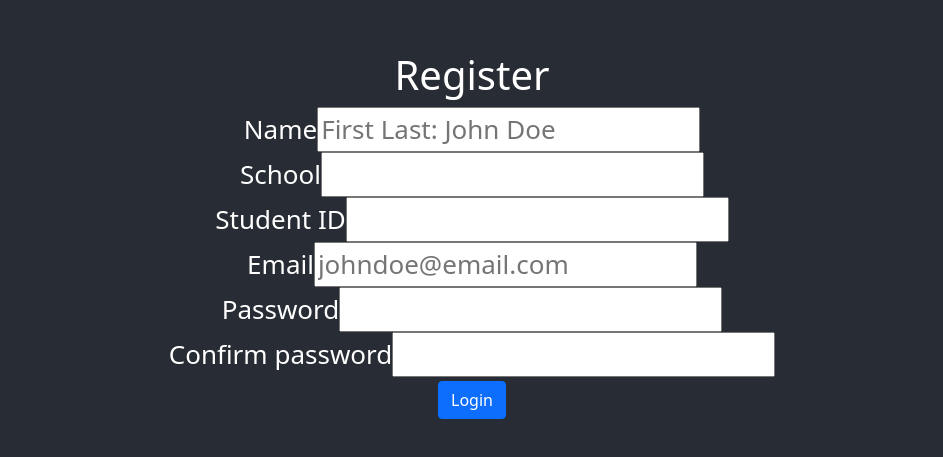
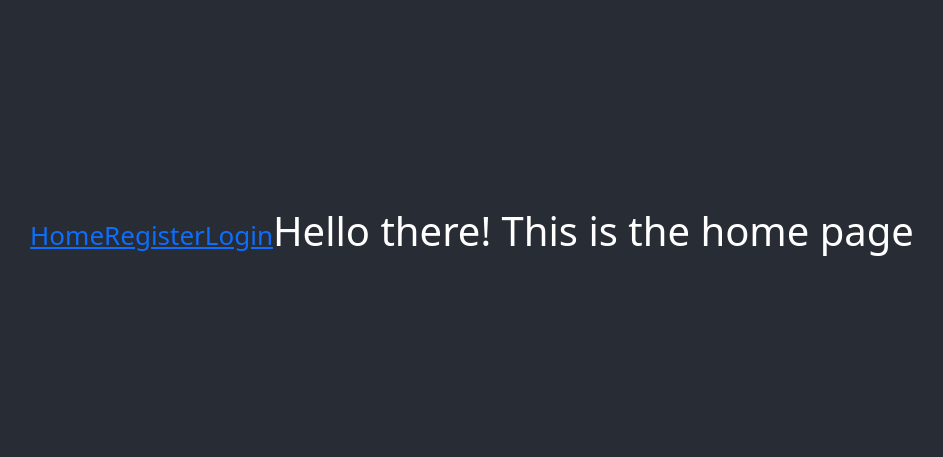
Before and after one commit to trangnguyen3010/Priori-project, a React (Create React App) app in the folder client/: page / in a window 1280 px wide. Shown: the part 165-622 px from the top of the page, without its empty margins (168-1111 px from the left). Built offline with nearby package versions, Linux system fonts and the light colour scheme.

Commit message:
Added routes, fixed up err handling on server side

```diff
--- a/client/package.json
+++ b/client/package.json
@@ -9,6 +9,7 @@
     "bootstrap": "^5.1.3",
     "react": "^17.0.2",
     "react-dom": "^17.0.2",
+    "react-router-dom": "^6.2.1",
     "react-scripts": "5.0.0",
     "web-vitals": "^2.1.4"
   },
--- a/client/src/App.js
+++ b/client/src/App.js
@@ -1,63 +1,22 @@
 import './App.css';
-import "bootstrap/dist/css/bootstrap.min.css"
+import "bootstrap/dist/css/bootstrap.min.css";
 import React, { useState} from "react";
+import { BrowserRouter as Router, Route, Routes} from "react-router-dom";
 
-import LoginForm from "./components/LoginForm";
-import RegistrationForm from "./components/RegistrationForm";
+import Navbar from "./components/Navbar";
 
 function App() {
 
 
+  return (
+    <Router>
+      <div className="App">
+        <header className="App-header">
+        <Navbar/>
+        </header>
+      </div>
+    </Router>
 
-  // function testFn(){
-  //   fetch("/api/test")
-  //   .then(res => res.json())
-  //   .then(data => console.log(data))
-  // }
-  // function sendData(){
-  //   fetch("/api/newData", {
-  //     method: "POST",
-  //     headers: {
-  //       'Accept': 'application/json',
-  //       'Content-Type': 'application/json'
-  //     },
-  //     body: JSON.stringify({testData: "hello", info: "cool string"})
-  //   })
-  //   .then((res) => res.json())
-  //   .then((data) => console.log(data))
-  // }
-
-  function sendRegisterData(obj){
-    fetch("/register", {
-      method: "POST",
-      headers:{
-        "Accept": "application/json",
-        "Content-Type": "application/json"
-      },
-      body: JSON.stringify(obj)
-    })
-    .then((res) => res.json())
-    .then(data => console.log(data))
-  }
-
-
-
-
-  return (
-    <div className="App">
-      <header className="App-header">
-        {/* <p>Open browser console and click the button below. Console should print "testing stuff" on click</p>
-        <button className="btn btn-primary" onClick={testFn}>Test button</button> */}
-        {/* <button onClick={sendData}>Click to send data to back end</button> */}
-
-
-
-
-        {/* <LoginForm></LoginForm> */}
-        <RegistrationForm></RegistrationForm>
-
-      </header>
-    </div>
   );
 }
 
--- /dev/null
+++ b/client/src/components/Home.js
@@ -0,0 +1,9 @@
+function Home(){
+    return(
+        <div>
+            <h1>Hello there! This is the home page</h1>
+        </div>
+    )
+}
+
+export default Home;
--- /dev/null
+++ b/client/src/components/Navbar.js
@@ -0,0 +1,26 @@
+import {Link, BrowserRouter as Router, Route, Routes} from "react-router-dom";
+import Home from "./Home";
+import LoginForm from "./LoginForm";
+import RegistrationForm from "./RegistrationForm";
+
+
+function Navbar(){
+    return(
+        <nav className="navbar">
+            <div className="links">
+                <Link to="/">Home</Link>
+                <Link to="/register">Register</Link>
+                <Link to="/login">Login</Link>
+            </div>
+            <div className="routes">
+                <Routes>
+                    <Route path="/" element={<Home/>}/>
+                    <Route path="/register" element={<RegistrationForm/>}/>
+                    <Route path="/login" element={<LoginForm/>}/>
+                </Routes>
+            </div>
+        </nav>
+    )
+}
+
+export default Navbar;
--- a/client/src/components/RegistrationForm.js
+++ b/client/src/components/RegistrationForm.js
@@ -8,6 +8,7 @@ function RegistrationForm(){
     const [err, setErr] = useState(null)
 
     function sendRegisterData(obj){
+        var status = 200;
         fetch("/register", {
           method: "POST",
           headers:{
@@ -16,10 +17,32 @@ function RegistrationForm(){
           },
           body: JSON.stringify(obj)
         })
-        .then((res) => res.json())
+        // .then((res) => res.json())
+        // .then((data) => {
+        //     setErr(data)
+        // })
+        .then(res => {
+            if(res.status !== 200){
+                status = res.status;
+            }
+            console.log(res.status)
+            return res.json()
+        })
         .then((data) => {
-            setErr(data)
+            if(status !== 200){
+                console.log("err occured");
+                setErr(data);
+            }
+            else{
+                // redirect to successful page
+                console.log("Account created!");
+            }
         })
+
+    }
+
+    function clearErr(){
+        setErr(null)
     }
 
 
@@ -77,6 +100,7 @@ function RegistrationForm(){
                     </div>
                 </div>
                 <button type="submit" className="btn btn-primary">Login</button>
+                <button type="button" className="btn btn-danger" onClick={clearErr}>clearErrors</button>
             </form>
         </div>
 
```
Also changed, not shown: 2 other files (tests, documents, lock files or other folders).
